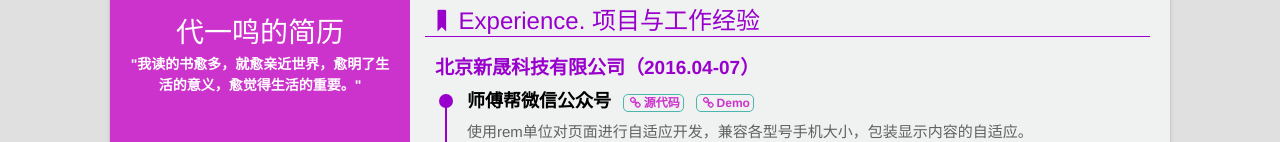
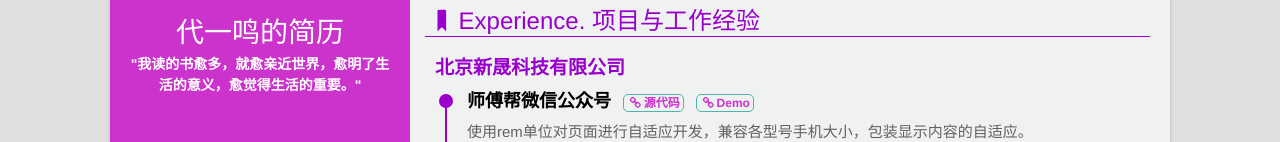
Before and after one commit to daiym/daiym.github.io, a website: page daiym/index.html in a window 1280 px wide. Shown: the part 213-355 px from the top of the page. Drawn offline with Linux system fonts and the light colour scheme.

Commit message:
Update index.html

```diff
--- a/daiym/index.html
+++ b/daiym/index.html
@@ -87,7 +87,7 @@
                 </li>
                 <li>
                     <dt><i class="icon-bookmark"></i>Experience. 项目与工作经验</dt>
-                    <h3>北京新晟科技有限公司（2016.04-07）</h3>
+                    <h3>北京新晟科技有限公司</h3>
                     <ul class="exp">
                         <li>
                             <div class="circle"></div>
```
